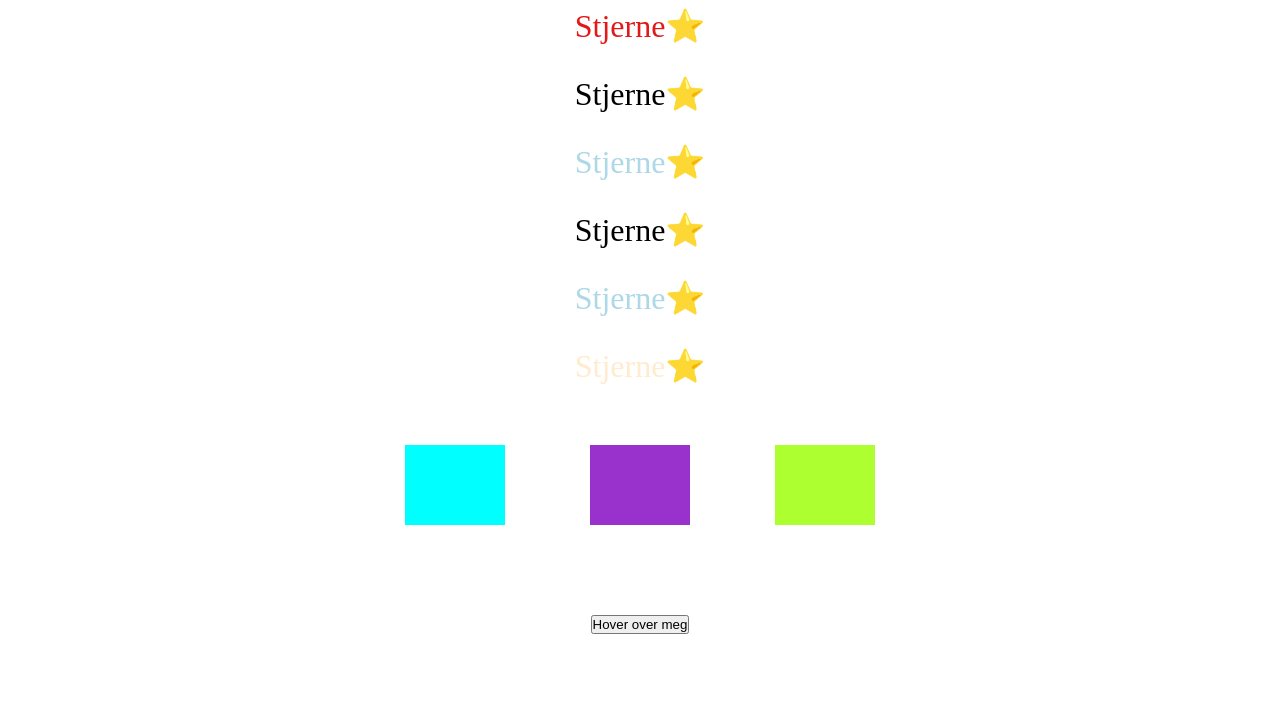
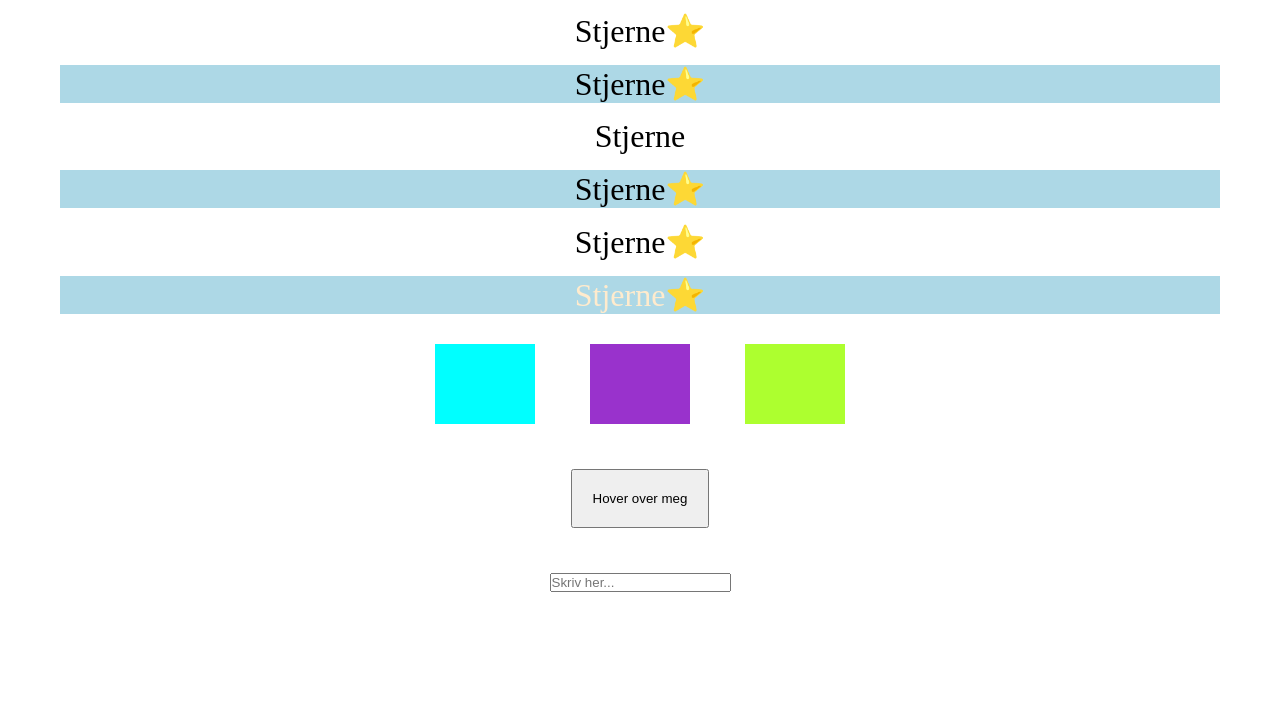
Before and after one commit to kent26pg-lab/CSS-Advanced-uke2-task, a plain HTML site: page index.html in a window 1280 px wide. Shown: the part 194-920 px from the top of the page. After the commit the page ends 860 px from the top, so only its background shows below. Drawn offline with Linux system fonts and the light colour scheme.

Commit message:
added a input elemt for showing :focus

```diff
--- a/index.html
+++ b/index.html
@@ -15,12 +15,18 @@
       <li>Stjerne</li>
       <li>Stjerne</li>
       <li>Stjerne</li>
+      <li>Stjerne</li>
     </ul>
     <section>
       <div class="div1"></div>
       <div class="div2"></div>
       <div class="div3"></div>
     </section>
-    <button class="Btn">Hover over meg</button>
+    <div class="btn-div">
+    <button class="btn">Hover over meg</button>
+    </div>
+<div class="focus-div" >
+    <input id="focus" type="text" placeholder="Skriv her...">
+</div>
   </body>
 </html>
--- a/style.css
+++ b/style.css
@@ -1,5 +1,5 @@
 * {
-  margin: 30px;
+  margin: 15px;
   padding: 0;
   box-sizing: border-box;
 }
@@ -10,6 +10,10 @@
   text-align: center;
   min-height: 100vh;
   font-size: 2rem;
+}
+
+h1:focus {
+  outline: 2px solid red;
 }
 
 h1:before {
@@ -26,27 +30,21 @@
 }
 
 li:nth-child(odd) {
-  color: lightblue;
+  background-color: lightblue;
 }
 
-
 li:first-child {
-  color: rgb(227, 25, 25)
-  !important;
+  color: rgb(227, 25, 25) !important;
 }
 
 li:last-child {
-  color: blanchedalmond
-  !important;
+  color: blanchedalmond !important;
 }
 
-li:nth-child(odd):not(:nth-child(3)) {
-  color: lightblue;
+li:not(:nth-child(4))::after {
+  content: "⭐";
 }
 
-li::after {
-    content: "⭐";
-}
 
 section {
   display: flex;
@@ -54,17 +52,33 @@
   justify-content: center;
 }
 
-.div1, .div2, .div3 {
+.div1,
+.div2,
+.div3 {
   display: flex;
   flex-direction: column;
   padding: 40px;
   width: 100px;
 }
 
-.div1 { background-color: cyan; }
-.div2 { background-color: darkorchid; }
-.div3 { background-color: greenyellow; }
+.div1 {
+  background-color: cyan;
+}
+.div2 {
+  background-color: darkorchid;
+}
+.div3 {
+  background-color: greenyellow;
+}
 
-.Btn:hover{
+.btn {
+  padding: 20px;
+}
+
+.btn:hover {
   background-color: red;
+  transform: translateY(-10px);
 }
+input:focus {
+  background-color: yellow;
+}
```
Lines whose indentation alone changed are shown as unchanged.
